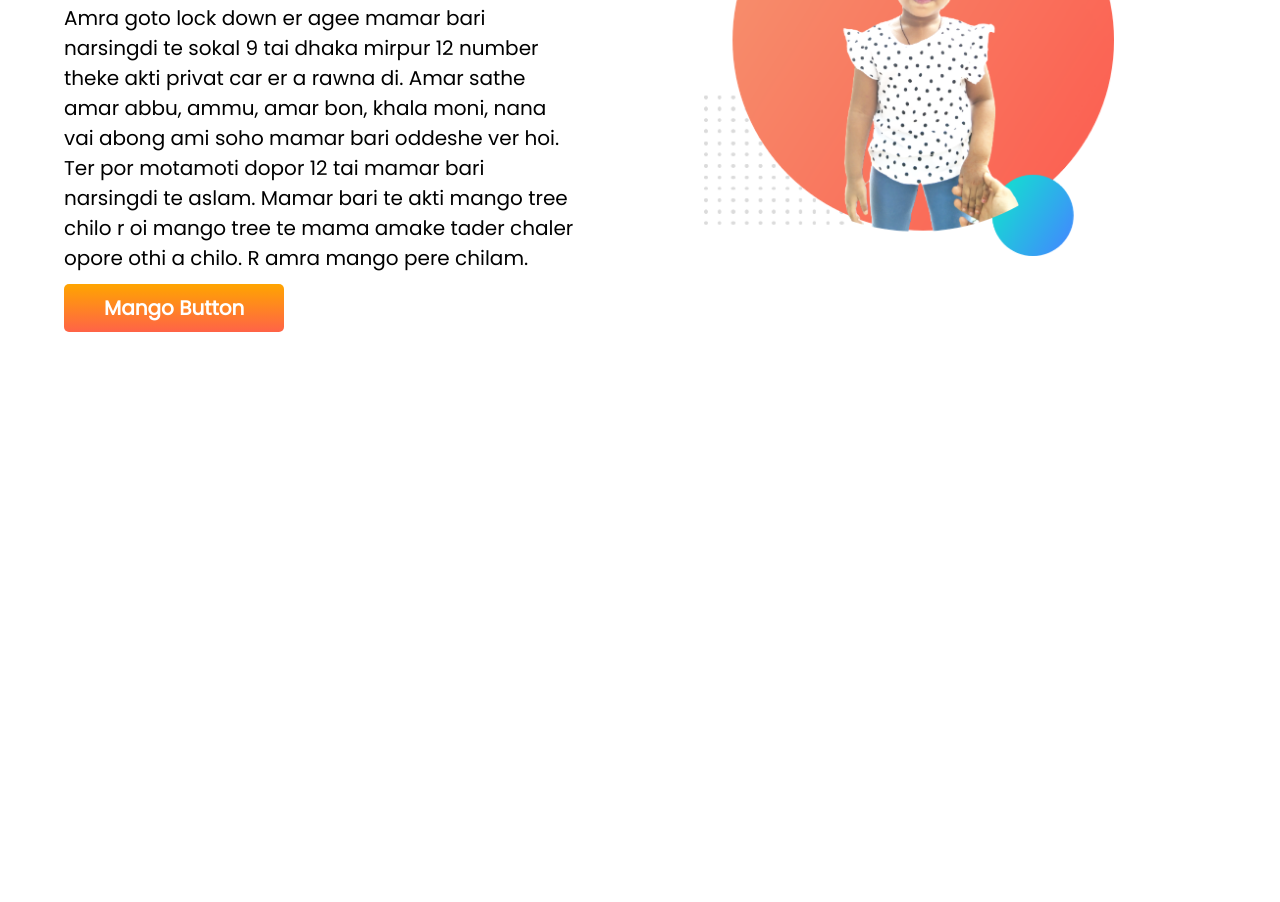
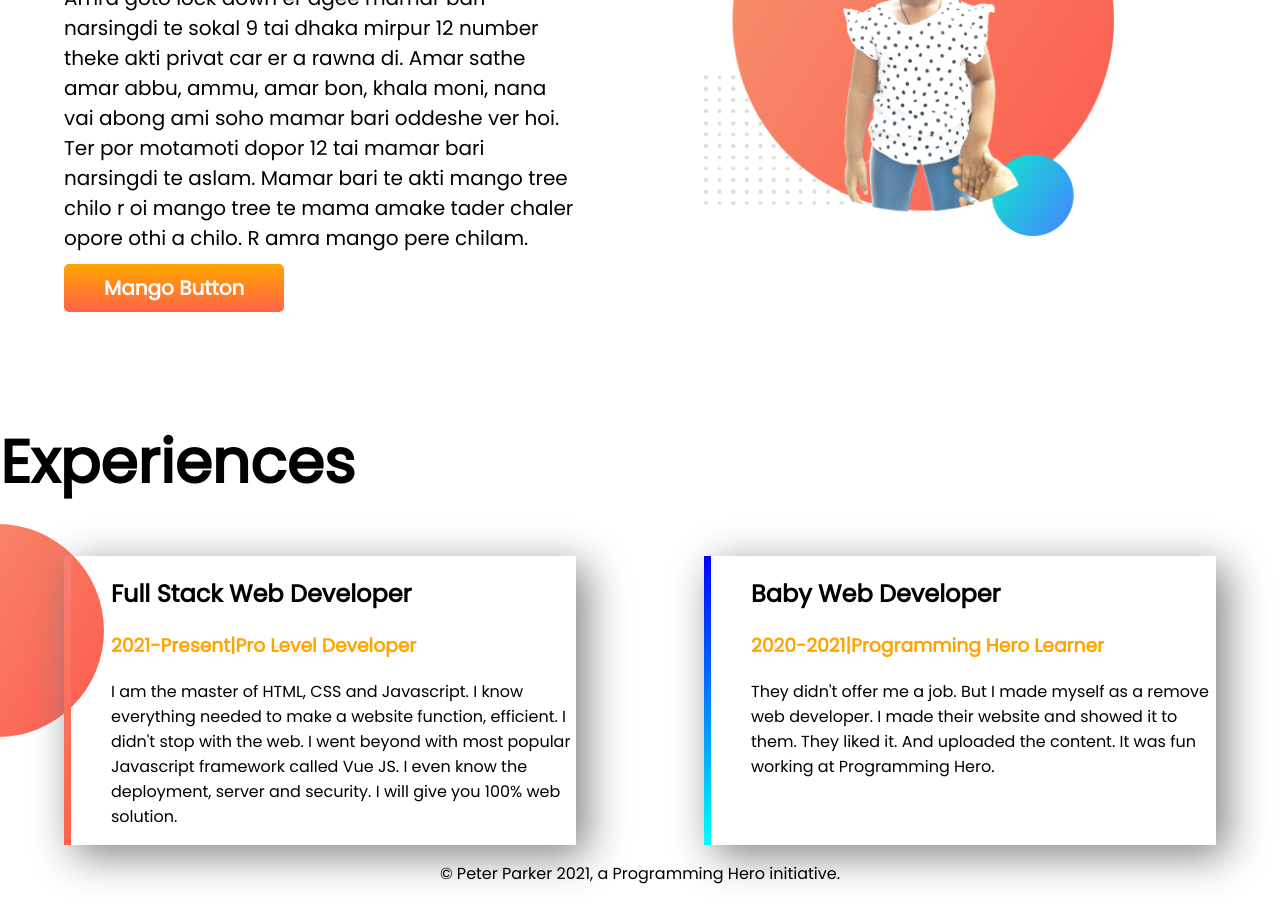
Before and after one commit to arifurrahman99/developer-portfolio, a plain HTML site: page index.html in a window 1280 px wide. Shown: the part 1335-2237 px from the top of the page. Before the commit the page ends 1742 px from the top, so only its background shows below. Drawn offline with Linux system fonts and the light colour scheme.

Commit message:
footer-added

```diff
--- a/index.html
+++ b/index.html
@@ -13,7 +13,7 @@
 </head>
 
 <body>
-    <section class="top-banner">
+    <section class="top-banner flexible-experienc">
         <div class="half-width">
             <h1>Welcome To</h1>
             <h1><span class="orange-color">ARIF NABHAN</span> World!</h1>
@@ -32,7 +32,7 @@
         </div>
 
     </section>
-    <section class="dream-big">
+    <section class="dream-big flexible-experienc">
         <div class="half-width">
             <img src="images/arif-2.png" alt="">
         </div>
@@ -46,7 +46,7 @@
         </div>
 
     </section>
-    <section class="bromon">
+    <section class="bromon flexible-experienc">
         <div class="half-width">
             <h1>Mamar Bari</h1>
             <h3>Gramer Barir Chale</h3>
@@ -65,6 +65,30 @@
         </div>
 
     </section>
+    <section class="experience-area">
+        <h1 class="change-font">Experiences</h1>
+        <div class="flexible-experienc">
+            <div id="full-stack-experience" class="experience-item">
+                <h1>Full Stack Web Developer</h1>
+                <h3 class="orange-color">2021-Present|Pro Level Developer</h3>
+                <p>I am the master of HTML, CSS and Javascript. I know everything needed to make a website function,
+                    efficient. I didn't stop with the web. I went beyond with most popular Javascript framework called
+                    Vue
+                    JS. I even know the deployment, server and security. I will give you 100% web solution.</p>
+            </div>
+            <div id="web-dev-experience" class="experience-item">
+                <h1>Baby Web Developer</h1>
+                <h3 class="orange-color">2020-2021|Programming Hero Learner</h3>
+                <p>They didn't offer me a job. But I made myself as a remove web developer. I made their website and
+                    showed
+                    it to them. They liked it. And uploaded the content. It was fun working at Programming Hero.</p>
+            </div>
+        </div>
+
+    </section>
+    <footer>
+        <p>© Peter Parker 2021, a Programming Hero initiative.</p>
+    </footer>
 
 </body>
 
--- a/style.css
+++ b/style.css
@@ -5,12 +5,18 @@ body{
 h1{
     font-size: 5opx;
 }
+.change-font{
+    font-size: 60px;
+}
+h2{
+    font-size: 40px;
+}
 .orange-color{
     color: orange;
 }
-section{
+.flexible-experienc{
     display: flex;
-    margin-bottom: 20px;
+    margin-bottom: 10px;
 }
 .half-width{
     width: 50%;
@@ -37,3 +43,30 @@ section{
     background-repeat: no-repeat;
     background-position: right;
 }
+.experience-area{
+    background-image: url(images/exp-bg.png);
+    background-repeat: no-repeat;
+    background-position: left;
+}
+.experience-item{
+    width: 40%;
+    margin-left: 5%;
+    margin-right: 5%;
+    padding-left: 40px;
+    box-shadow: 10px 10px 40px gray;
+}
+
+#web-dev-experience{
+    border-left: 7px solid;
+    border-image:linear-gradient(blue,cyan);
+    border-image-slice: 1;
+
+}
+#full-stack-experience{
+    border-left: 7px solid;
+    border-image:linear-gradient(salmon,tomato);
+    border-image-slice: 1;
+}
+footer p{
+    text-align: center;
+}
```
Also changed, not shown: showoff/arif-1.jpg (deleted), showoff/arif-2.jpg (deleted), showoff/lia-removebg-preview.png (deleted), showoff/maliha-removebg-preview.png (deleted), showoff/nabhan-1-removebg-preview.png (deleted), showoff/nabhan-2-removebg-preview.png (deleted), showoff/nabhan-2.jpg (deleted), 3 other files.
